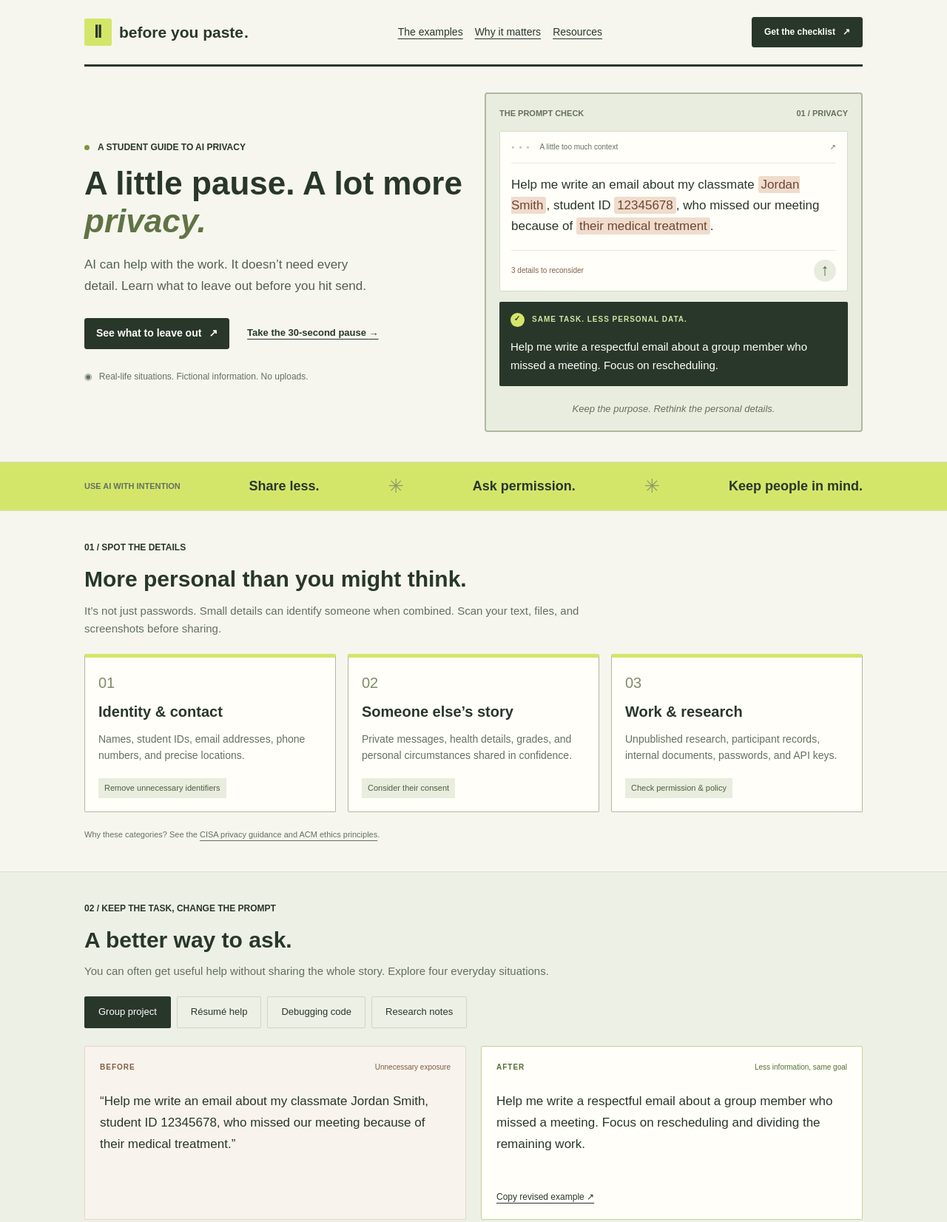
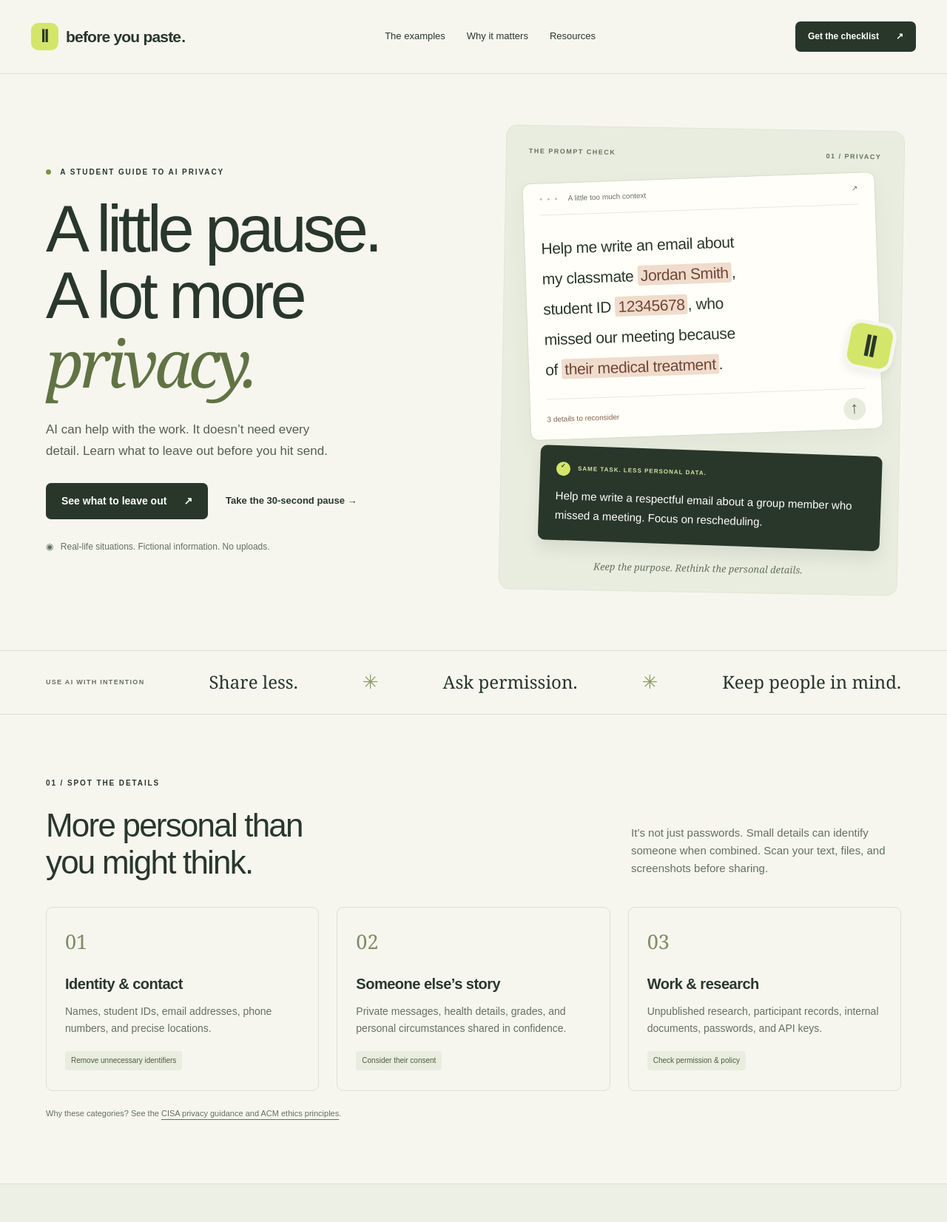
Before and after one commit to AaronL3958/Before-You-Paste, a plain HTML site: page index.html in a window 1280 px wide. Shown: the top 1652 px of the page at 74% size. Drawn offline with Linux system fonts and the light colour scheme.

Commit message:
modified

```diff
--- a/app.js
+++ b/app.js
@@ -87,7 +87,8 @@ function updateChecks() {
       ? "Review complete. If any concern remains unresolved, don’t share yet. This checklist is a prompt for judgment, not a privacy guarantee."
       : count
         ? `${5 - count} more ${5 - count === 1 ? "question" : "questions"} to consider. Resolve uncertainties before sharing.`
-        : "A useful pause starts with the first question.";
+        : "";
+  $("#check-result").hidden = count === 0;
 }
 checks.forEach((c) => c.addEventListener("change", updateChecks));
 $("#reset-checklist").addEventListener("click", () => {
--- a/index.html
+++ b/index.html
@@ -34,7 +34,7 @@
           <div class="eyebrow">
             <span class="status-dot"></span> A STUDENT GUIDE TO AI PRIVACY
           </div>
-          <h1>A little pause. A lot more <em>privacy.</em></h1>
+          <h1>A little pause.<br />A lot more<br /><em>privacy.</em></h1>
           <p class="intro">
             AI can help with the work. It doesn’t need every detail. Learn what
             to leave out before you hit send.
@@ -62,9 +62,9 @@
               ><span aria-hidden="true">↗</span>
             </div>
             <p>
-              Help me write an email about my classmate
-              <mark>Jordan Smith</mark>, student ID <mark>12345678</mark>,
-              who missed our meeting because of
+              Help me write an email about<br />my classmate
+              <mark>Jordan Smith</mark>,<br />student ID <mark>12345678</mark>,
+              who<br />missed our meeting because<br />of
               <mark>their medical treatment</mark>.
             </p>
             <div class="prompt-bottom">
@@ -101,7 +101,7 @@
         <div class="section-heading">
           <div>
             <p class="eyebrow">01 / SPOT THE DETAILS</p>
-            <h2>More personal than you might think.</h2>
+            <h2>More personal than<br />you might think.</h2>
           </div>
           <p>
             It’s not just passwords. Small details can identify someone when
@@ -233,7 +233,7 @@
       <section id="checklist" class="wrap section checklist-section">
         <div class="checklist-intro">
           <p class="eyebrow">03 / THE BEFORE-YOU-PASTE CHECKLIST</p>
-          <h2>Pause. Check. <em>Then decide.</em></h2>
+          <h2>Pause.<br />Check.<br /><em>Then decide.</em></h2>
           <p>
             Five questions to ask before you send. If you’re unsure about one,
             stop and resolve it first.
@@ -241,9 +241,6 @@
           <button class="button outline" id="print-checklist">
             Print the checklist <span aria-hidden="true">↗</span>
           </button>
-          <p class="quiet">
-            Your checks stay on this page and reset when you reload.
-          </p>
         </div>
         <div class="checklist-box">
           <div class="check-progress">
@@ -303,23 +300,17 @@
               ></label
             >
           </div>
-          <p class="check-result" id="check-result">
-            A useful pause starts with the first question.
-          </p>
+          <p class="check-result" id="check-result" hidden></p>
         </div>
       </section>
       <section id="practice" class="section practice-section">
         <div class="wrap practice-layout">
           <div>
             <p class="eyebrow">04 / PUT IT INTO PRACTICE</p>
-            <h2>What would you leave out?</h2>
+            <h2>What would<br />you leave out?</h2>
             <p>
               Three quick situations. No timer, no leaderboard. Just a chance to
               practice making a thoughtful decision.
-            </p>
-            <p class="quiet">
-              Answers are processed in your browser, not submitted to the
-              project team.
             </p>
           </div>
           <div class="practice-card">
@@ -341,7 +332,7 @@
         <div class="section-heading">
           <div>
             <p class="eyebrow">05 / THE ETHICS BEHIND THE PAUSE</p>
-            <h2>There’s a person behind the information.</h2>
+            <h2>There’s a person<br />behind the information.</h2>
           </div>
           <p>
             Convenience for one person can create risk for someone else.
@@ -442,7 +433,7 @@
           <div class="section-heading">
             <div>
               <p class="eyebrow">06 / KEEP LEARNING</p>
-              <h2>Good habits. Grounded in guidance.</h2>
+              <h2>Good habits.<br />Grounded in guidance.</h2>
             </div>
             <p>
               Start with these primary sources. This guide offers general
@@ -489,17 +480,12 @@
               ><span aria-hidden="true">↗</span></a
             >
           </div>
-          <p class="source-note">
-            Source review: October 28, 2026. Independent student project
-            concept; not affiliated with or endorsed by these organizations.
-            Fictional scenarios are educational examples.
-          </p>
         </div>
       </section>
       <section class="closing">
         <div class="wrap">
           <span class="brand-icon" aria-hidden="true">Ⅱ</span>
-          <h2>Keep the question. Leave out the private details.</h2>
+          <h2>Keep the question.<br />Leave out the private details.</h2>
           <a class="button light" href="#checklist"
             >Make the pause a habit ↗</a
           >
--- a/styles.css
+++ b/styles.css
@@ -61,27 +61,27 @@ button[hidden],
   display: none !important;
 }
 .wrap {
-  max-width: 1100px;
+  max-width: 1240px;
   margin: 0 auto;
-  padding-left: 24px;
-  padding-right: 24px;
+  padding-left: 42px;
+  padding-right: 42px;
 }
 header {
-  max-width: 1052px;
+  max-width: 1440px;
   margin: auto;
-  min-height: 90px;
-  padding: 18px 0;
+  min-height: 100px;
+  padding: 20px 42px;
   display: flex;
   align-items: center;
   justify-content: space-between;
   gap: 24px;
-  border-bottom: 3px solid var(--ink);
+  border-bottom: 1px solid var(--line);
 }
 .brand {
   text-decoration: none;
   font-size: 21px;
-  font-weight: 700;
-  letter-spacing: 0;
+  font-weight: 750;
+  letter-spacing: -0.8px;
   display: flex;
   align-items: center;
   gap: 10px;
@@ -94,7 +94,7 @@ header {
   width: 37px;
   height: 37px;
   background: var(--lime);
-  border-radius: 3px;
+  border-radius: 10px;
   display: inline-flex;
   align-items: center;
   justify-content: center;
@@ -108,12 +108,11 @@ header {
 }
 nav {
   display: flex;
-  gap: 16px;
-  font-size: 14px;
-  flex-wrap: wrap;
+  gap: 29px;
+  font-size: 13px;
 }
 nav a {
-  text-decoration: underline;
+  text-decoration: none;
 }
 nav a:hover,
 .text-link:hover {
@@ -123,17 +122,20 @@ nav a:hover,
   display: inline-flex;
   align-items: center;
   justify-content: center;
-  gap: 10px;
-  border: 1px solid var(--ink);
-  border-radius: 3px;
-  padding: 10px 15px;
+  gap: 23px;
+  border: 1px solid transparent;
+  border-radius: 7px;
+  padding: 14px 20px;
   text-decoration: none;
   font-weight: 600;
   font-size: 14px;
   line-height: 1.4;
+  transition:
+    transform 0.15s,
+    background 0.15s;
 }
 .button:hover {
-  text-decoration: underline;
+  transform: translateY(-2px);
 }
 .dark {
   background: var(--ink);
@@ -156,17 +158,17 @@ nav a:hover,
 }
 .hero {
   display: grid;
-  grid-template-columns: 1fr 1fr;
-  gap: 30px;
-  padding-top: 35px;
-  padding-bottom: 40px;
+  grid-template-columns: 1.05fr 1fr;
+  gap: 52px;
+  padding-top: 73px;
+  padding-bottom: 78px;
   align-items: center;
 }
 .eyebrow {
-  font-size: 12px;
+  font-size: 10px;
   font-weight: 700;
-  letter-spacing: 0;
-  margin: 0 0 14px;
+  letter-spacing: 1.9px;
+  margin: 0 0 24px;
   line-height: 1.6;
 }
 .status-dot {
@@ -178,15 +180,15 @@ nav a:hover,
   margin-right: 8px;
 }
 h1 {
-  font-size: 44px;
-  font-weight: 700;
-  line-height: 1.15;
-  letter-spacing: 0;
-  margin: 0 0 20px;
+  font-size: clamp(57px, 6.9vw, 91px);
+  font-weight: 500;
+  line-height: 1.02;
+  letter-spacing: -5px;
+  margin: 0 0 28px;
 }
 em {
-  font-family: inherit;
-  font-weight: inherit;
+  font-family: Georgia, "Times New Roman", serif;
+  font-weight: 400;
 }
 h1 em {
   color: #617344;
@@ -210,7 +212,7 @@ p {
 .text-link {
   font-size: 13px;
   font-weight: 600;
-  text-decoration: underline;
+  text-decoration: none;
 }
 .quiet {
   font-size: 12px;
@@ -226,31 +228,34 @@ p {
 .hero-visual {
   position: relative;
   background: #e9eddf;
-  border: 2px solid #aeb8a0;
-  border-radius: 4px;
-  padding: 18px;
+  border: 1px solid #e0e5d7;
+  border-radius: 15px;
+  padding: 27px 30px 21px;
+  transform: rotate(1deg);
 }
 .visual-label {
   display: flex;
   justify-content: space-between;
-  font-size: 11px;
-  letter-spacing: 0;
+  font-size: 9px;
+  letter-spacing: 1.5px;
   font-weight: 700;
   color: #65715b;
-  margin-bottom: 14px;
+  margin-bottom: 25px;
 }
 .prompt-window {
   background: var(--white);
+  box-shadow: 0 12px 30px #29372b0c;
   border: 1px solid #d5dccc;
-  border-radius: 2px;
-  padding: 0 15px;
+  border-radius: 11px;
+  transform: rotate(-3deg);
+  padding: 0 22px;
 }
 .window-top {
   display: flex;
   gap: 12px;
   align-items: center;
   border-bottom: 1px solid #e7e9e0;
-  margin-bottom: 15px;
+  margin-bottom: 25px;
   padding: 13px 0;
   font-size: 10px;
   color: #66705f;
@@ -264,9 +269,9 @@ p {
   letter-spacing: 2px;
 }
 .prompt-window p {
-  font-size: 17px;
-  line-height: 1.65;
-  letter-spacing: 0;
+  font-size: clamp(16px, 1.7vw, 21px);
+  line-height: 1.95;
+  letter-spacing: -0.4px;
 }
 mark {
   background: #f0dccc;
@@ -294,15 +299,31 @@ mark {
   line-height: 28px;
 }
 .pause-stamp {
-  display: none;
+  position: absolute;
+  right: 8px;
+  top: 256px;
+  width: 67px;
+  height: 67px;
+  border-radius: 19px;
+  background: var(--lime);
+  border: 5px solid var(--paper);
+  box-shadow: 0 6px 10px #29372b10;
+  display: grid;
+  place-items: center;
+  transform: rotate(10deg);
+  font-size: 38px;
+  font-weight: bold;
+  z-index: 2;
 }
 .rewrite-card {
   position: relative;
   background: var(--ink);
   color: var(--white);
-  border-radius: 2px;
-  padding: 15px;
-  margin: 14px 0 0;
+  border-radius: 9px;
+  padding: 22px;
+  margin: 21px -7px 0 22px;
+  transform: rotate(1deg);
+  box-shadow: 0 12px 20px #29372b18;
 }
 .mini-label {
   display: flex;
@@ -322,7 +343,7 @@ mark {
 }
 .rewrite-card .mini-label {
   color: #d4e5a5;
-  font-size: 10px;
+  font-size: 8px;
 }
 .rewrite-card p {
   font-size: 15px;
@@ -330,7 +351,7 @@ mark {
   margin: 14px 0 0;
 }
 .visual-caption {
-  font-family: inherit;
+  font-family: Georgia, serif;
   font-size: 13px;
   text-align: center;
   color: #65715b;
@@ -340,80 +361,79 @@ mark {
 .principles {
   border-top: 1px solid var(--line);
   border-bottom: 1px solid var(--line);
-  background: var(--lime);
 }
 .principles .wrap {
   display: flex;
   align-items: center;
   justify-content: space-between;
   gap: 18px;
-  padding-top: 12px;
-  padding-bottom: 12px;
+  padding-top: 22px;
+  padding-bottom: 22px;
 }
 .principles span:first-child {
-  font-size: 11px;
-  letter-spacing: 0;
+  font-size: 9px;
+  letter-spacing: 1.3px;
   font-weight: bold;
   color: var(--muted);
 }
 .principles p {
-  font-family: inherit;
-  font-size: 18px;
+  font-family: Georgia, serif;
+  font-size: 24px;
   margin: 0;
-  font-weight: bold;
 }
 .asterisk {
   font-size: 26px;
   color: #8e9b66;
 }
 .section {
-  padding-top: 40px;
-  padding-bottom: 40px;
+  padding-top: 85px;
+  padding-bottom: 85px;
 }
 h2 {
-  font-size: 30px;
-  line-height: 1.25;
-  font-weight: 700;
-  letter-spacing: 0;
-  margin: 0 0 18px;
+  font-size: 44px;
+  line-height: 1.12;
+  font-weight: 500;
+  letter-spacing: -1.8px;
+  margin: 0 0 23px;
 }
 h3 {
   font-size: 20px;
   line-height: 1.35;
   margin: 0 0 12px;
-  letter-spacing: 0;
+  letter-spacing: -0.5px;
 }
 .section-heading {
-  display: block;
-  margin-bottom: 22px;
+  display: flex;
+  justify-content: space-between;
+  align-items: flex-end;
+  gap: 65px;
+  margin-bottom: 36px;
 }
 .section-heading h2 {
   margin-bottom: 0;
 }
 .section-heading > p {
-  max-width: 740px;
+  max-width: 365px;
   font-size: 15px;
   color: var(--muted);
-  margin: 12px 0 0;
+  margin-bottom: 4px;
 }
 .risk-grid {
   display: grid;
   grid-template-columns: repeat(3, 1fr);
-  gap: 16px;
+  gap: 24px;
 }
 .risk-grid article {
-  padding: 18px;
-  border: 1px solid #aeb8a0;
-  border-radius: 2px;
-  border-top: 5px solid var(--lime);
-  background: var(--white);
+  padding: 24px 25px 27px;
+  border: 1px solid var(--line);
+  border-radius: 9px;
 }
 .risk-num {
-  font-family: inherit;
-  font-size: 20px;
+  font-family: Georgia, serif;
+  font-size: 27px;
   display: block;
   color: #7f8c66;
-  margin-bottom: 10px;
+  margin-bottom: 23px;
 }
 .risk-grid p {
   font-size: 14px;
@@ -421,9 +441,9 @@ h3 {
 }
 .pill {
   display: inline-block;
-  font-size: 11px;
+  font-size: 10px;
   background: #e9eddf;
-  border-radius: 0;
+  border-radius: 4px;
   padding: 5px 8px;
   color: #4d5d3e;
 }
@@ -447,7 +467,7 @@ h3 {
   background: transparent;
   border: 1px solid #cfd7c3;
   padding: 10px 18px;
-  border-radius: 2px;
+  border-radius: 5px;
   font-size: 13px;
 }
 .tabs button[aria-selected="true"] {
@@ -464,8 +484,8 @@ h3 {
   gap: 20px;
 }
 .comparison article {
-  padding: 20px;
-  border-radius: 2px;
+  padding: 28px;
+  border-radius: 9px;
   display: flex;
   flex-direction: column;
   min-height: 235px;
@@ -494,7 +514,7 @@ h3 {
   color: #527035;
 }
 .comparison p {
-  font-size: 17px;
+  font-size: 19px;
   line-height: 1.7;
   margin-bottom: 12px;
 }
@@ -524,11 +544,11 @@ h3 {
 .checklist-section {
   display: grid;
   grid-template-columns: 0.8fr 1.2fr;
-  gap: 35px;
+  gap: 95px;
 }
 .checklist-intro h2 {
-  font-size: 32px;
-  line-height: 1.25;
+  font-size: 61px;
+  line-height: 1.1;
 }
 .checklist-intro > p:not(.eyebrow) {
   max-width: 300px;
@@ -541,9 +561,9 @@ h3 {
 }
 .checklist-box {
   background: var(--white);
-  padding: 20px;
-  border: 2px solid #aeb8a0;
-  border-radius: 2px;
+  padding: 27px 29px;
+  border: 1px solid var(--line);
+  border-radius: 10px;
 }
 .check-progress {
   display: flex;
@@ -552,8 +572,6 @@ h3 {
   font-size: 12px;
   font-weight: bold;
   margin-bottom: 10px;
-  height: 10px;
-  border-radius: 2px;
 }
 .text-button {
   font-size: 12px;
@@ -584,7 +602,7 @@ progress::-moz-progress-bar {
   display: flex;
   align-items: flex-start;
   gap: 15px;
-  padding: 16px 0;
+  padding: 21px 0;
   border-bottom: 1px solid #e6e8de;
   cursor: pointer;
 }
@@ -633,14 +651,14 @@ input[type="checkbox"]:checked:after {
 .practice-layout {
   display: grid;
   grid-template-columns: 0.85fr 1.15fr;
-  gap: 30px;
+  gap: 95px;
   align-items: center;
 }
 .practice-layout > .practice-card {
-  padding: 20px;
+  padding: 28px;
   background: var(--white);
   color: var(--ink);
-  border-radius: 3px;
+  border-radius: 10px;
 }
 .practice-layout > div:not(.practice-card) > p:not(.eyebrow) {
   max-width: 335px;
@@ -657,8 +675,8 @@ input[type="checkbox"]:checked:after {
 .practice-top {
   display: flex;
   justify-content: space-between;
-  font-size: 11px;
-  letter-spacing: 0;
+  font-size: 9px;
+  letter-spacing: 1px;
   font-weight: bold;
   margin-bottom: 24px;
   color: var(--muted);
@@ -680,7 +698,7 @@ input[type="checkbox"]:checked:after {
   padding: 13px 15px;
   border: 1px solid #d8dfcb;
   background: transparent;
-  border-radius: 2px;
+  border-radius: 5px;
   font-size: 13px;
 }
 #question-options button:hover:not(:disabled) {
@@ -712,12 +730,11 @@ input[type="checkbox"]:checked:after {
 .ethics-grid {
   display: grid;
   grid-template-columns: repeat(3, 1fr);
-  gap: 20px;
+  gap: 35px;
 }
 .ethics-grid article {
-  border: 1px solid #cdd5c0;
-  padding: 18px;
-  background: var(--green);
+  border-top: 1px solid #cdd5c0;
+  padding-top: 22px;
 }
 .ethics-icon {
   display: block;
@@ -738,7 +755,7 @@ input[type="checkbox"]:checked:after {
   gap: 35px;
   margin-top: 35px;
   background: #e9eddf;
-  border-radius: 2px;
+  border-radius: 7px;
   padding: 25px;
   font-size: 13px;
 }
@@ -748,7 +765,7 @@ input[type="checkbox"]:checked:after {
 }
 .faq-section {
   padding-top: 5px;
-  padding-bottom: 40px;
+  padding-bottom: 80px;
 }
 details {
   border-bottom: 1px solid var(--line);
@@ -785,7 +802,7 @@ details p {
   gap: 25px;
   padding: 22px 4px;
   border-bottom: 1px solid #d2dac6;
-  text-decoration: underline;
+  text-decoration: none;
 }
 .resource-list a:hover {
   background: #e4e9d8;
@@ -800,7 +817,7 @@ details p {
   color: var(--muted);
 }
 .resource-index {
-  font-family: inherit;
+  font-family: Georgia, serif;
   color: #788765;
   font-size: 22px;
 }
@@ -810,7 +827,7 @@ details p {
 }
 .closing {
   background: #e4ebcc;
-  padding: 28px 0;
+  padding: 50px 0;
 }
 .closing .wrap {
   display: flex;
@@ -827,7 +844,7 @@ details p {
   flex-shrink: 0;
 }
 .closing h2 {
-  font-size: 26px;
+  font-size: 33px;
   margin: 0 auto 0 0;
 }
 .closing .button {
@@ -881,8 +898,8 @@ footer > a:last-child {
 }
 @media (min-width: 1450px) {
   .hero {
-    padding-top: 40px;
-    padding-bottom: 45px;
+    padding-top: 90px;
+    padding-bottom: 90px;
   }
 }
 @media (max-width: 1000px) {
@@ -905,7 +922,7 @@ footer > a:last-child {
     gap: 35px;
   }
   h1 {
-    font-size: 40px;
+    font-size: 70px;
   }
   .hero-visual {
     padding: 20px;
@@ -917,7 +934,7 @@ footer > a:last-child {
     font-size: 17px;
   }
   .rewrite-card {
-    margin-left: 0;
+    margin-left: 6px;
   }
   .section-heading {
     gap: 35px;
@@ -939,8 +956,11 @@ footer > a:last-child {
     max-width: 100px;
   }
   .pause-stamp {
-  display: none;
-}
+    top: 240px;
+    width: 57px;
+    height: 57px;
+    font-size: 31px;
+  }
 }
 @media (max-width: 760px) {
   header {
@@ -980,8 +1000,8 @@ footer > a:last-child {
     gap: 40px;
   }
   h1 {
-    font-size: 36px;
-    letter-spacing: 0;
+    font-size: 71px;
+    letter-spacing: -4px;
   }
   .hero .eyebrow {
     font-size: 9px;
@@ -998,11 +1018,11 @@ footer > a:last-child {
     padding: 23px;
   }
   .prompt-window p {
-    font-size: 16px;
+    font-size: 20px;
   }
   .pause-stamp {
-  display: none;
-}
+    top: 255px;
+  }
   .hero-note {
     font-size: 11px;
   }
@@ -1026,8 +1046,8 @@ footer > a:last-child {
     font-size: 17px;
   }
   .section {
-    padding-top: 32px;
-    padding-bottom: 32px;
+    padding-top: 55px;
+    padding-bottom: 55px;
   }
   .section-heading {
     display: block;
@@ -1038,7 +1058,7 @@ footer > a:last-child {
     margin-top: 20px;
   }
   h2 {
-    font-size: 28px;
+    font-size: 36px;
   }
   .eyebrow {
     font-size: 9px;
@@ -1093,7 +1113,7 @@ footer > a:last-child {
     gap: 30px;
   }
   .checklist-intro h2 {
-    font-size: 30px;
+    font-size: 47px;
   }
   .checklist-intro h2 br {
     display: none;
```
